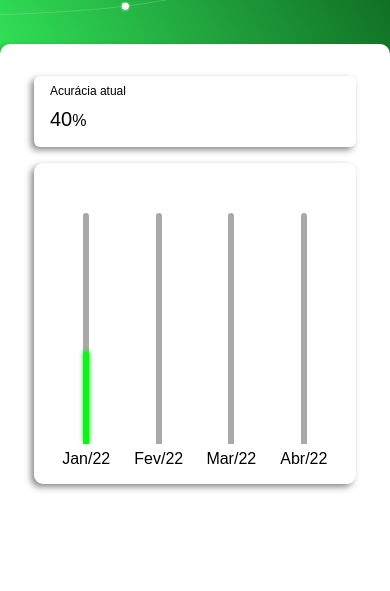
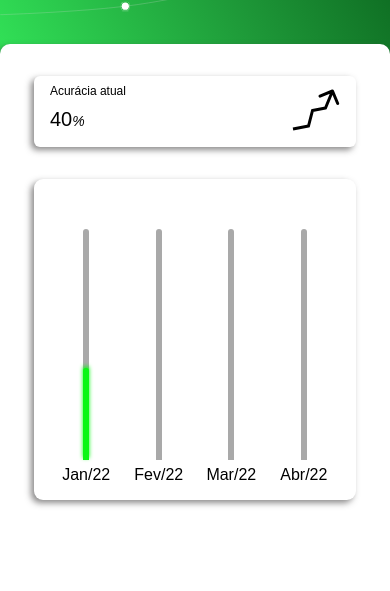
Before and after one commit to joao-java/FLUXO, a plain HTML site: page index.html in a window 390 px wide. Shown: the part 251-842 px from the top of the page. Drawn offline with Linux system fonts and the light colour scheme.

Commit message:
02/02/22.noite1

```diff
--- a/assets/css/_header.scss
+++ b/assets/css/_header.scss
@@ -2,7 +2,7 @@
 
 header{
     height: 600px;
-    padding: 0.3rem;
+    padding: 0 1rem ;
     display: flex;
     flex-direction: row;
     width: 100%;
--- a/assets/css/_media.scss
+++ b/assets/css/_media.scss
@@ -124,13 +124,23 @@
                             width: 90%;
                             @include sombra;
                             background: #fff;
-                            margin-bottom: 1rem ;
+                            margin-bottom: 2rem ;
                             position: relative;
+                            i{
+                                font-size: 14px;
+                            }
                             &::before{
                                 content: 'Acurácia atual';
                                 font-size: 12px;
                                 position: absolute;
                                 top: 0.5rem;
+                            }
+                            &::after{
+                                content: url(../icon/seta.svg);
+                                position: absolute;
+                                right: 1rem;
+                                top: 50%;
+                                transform: translateY(-50%);
                             }
                         }
                     }
--- a/index.html
+++ b/index.html
@@ -41,7 +41,7 @@
                 <div class="top__grafico1">
 
                     <div class="top__grafico2">
-                        <samp>40</samp>
+                        <samp>40<i>%</i></samp>
                         <div class="top__grafico2">
                             <div class="grafico">
                                 <div class="coluna"> <div style="height: 40%;"></div ></div>
```
Also changed, not shown: assets/css/principal.css, 1 other file.
